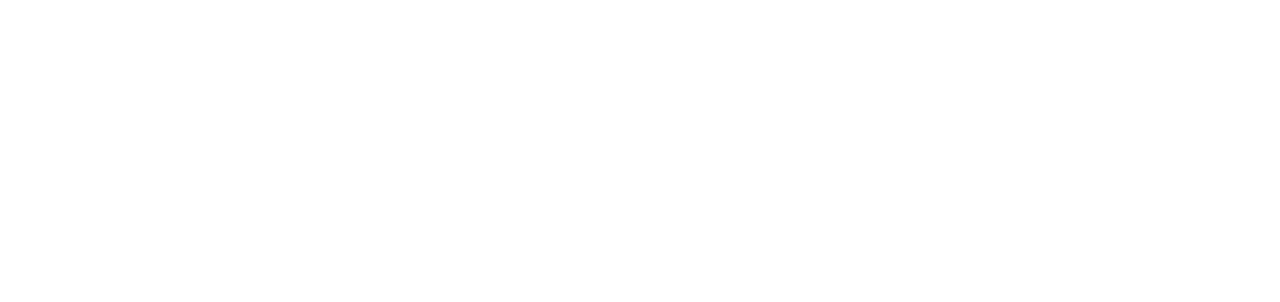
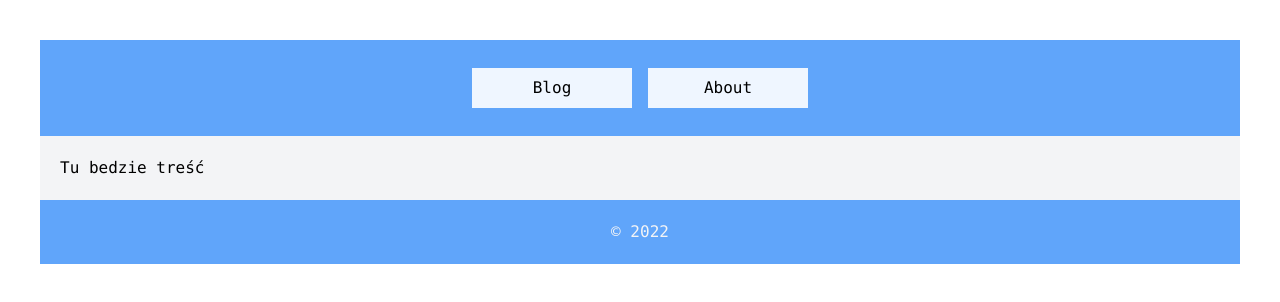
Before and after one commit to KrzysztofBartkiewicz/blog-app, a Next.js app: page / in a window 1280 px wide. Shown: the top 302 px of the page. Built offline with nearby package versions, Linux system fonts and the light colour scheme.

Commit message:
Add layout component

```diff
--- /dev/null
+++ b/components/Layout/index.js
@@ -0,0 +1,26 @@
+import Link from 'next/link'
+
+const Layout = ({ children }) => (
+  <div className="p-10 font-mono">
+    <nav className="bg-blue-400 p-5 flex justify-center">
+      <Link href="/">
+        <a className="shaddow md:w-40 bg-blue-50 p-2 m-2 text-center hover:bg-gray-50 cursor-pointer">
+          Blog
+        </a>
+      </Link>
+      <Link href="/about">
+        <a className="shaddow md:w-40 bg-blue-50 p-2 m-2 text-center hover:bg-gray-50 cursor-pointer">
+          About
+        </a>
+      </Link>
+    </nav>
+
+    <main className="bg-gray-100 p-5">{children}</main>
+
+    <footer className="bg-blue-400 p-5 text-gray-100 text-center">
+      &#169; {new Date().getFullYear()}
+    </footer>
+  </div>
+)
+
+export default Layout
--- /dev/null
+++ b/pages/about.js
@@ -0,0 +1,5 @@
+const About = () => {
+  return <div>About Me</div>
+}
+
+export default About
--- a/pages/index.js
+++ b/pages/index.js
@@ -1,3 +1,5 @@
-export default function Home() {
-  return <div></div>
-}
+import Layout from 'components/Layout'
+
+const Home = () => <Layout>Tu bedzie treść</Layout>
+
+export default Home
```
